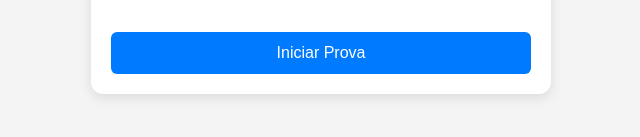
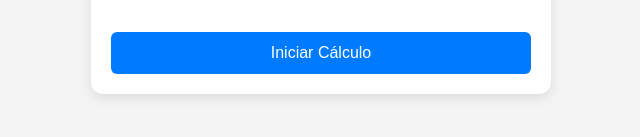
Before and after one commit to mrs0m3on3/Sites, a plain HTML site: page calculadora.html in a window 1280 px wide. Shown: the part 205-342 px from the top of the page, 319-959 px from the left. Drawn offline with Linux system fonts and the light colour scheme.

Commit message:
Update calculadora.html

```diff
--- a/calculadora.html
+++ b/calculadora.html
@@ -167,7 +167,7 @@
         <label for="numeroQuestoes">Quantas questões tem a prova?</label>
         <input type="number" id="numeroQuestoes" min="1" required />
       </div>
-      <button type="button" onclick="iniciarProva()">Iniciar Prova</button>
+      <button type="button" onclick="iniciarProva()">Iniciar Cálculo</button>
     </form>
 
     <div id="scrollToQuestoes"></div>
```
